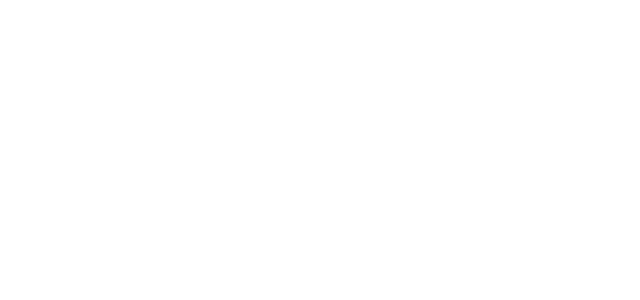
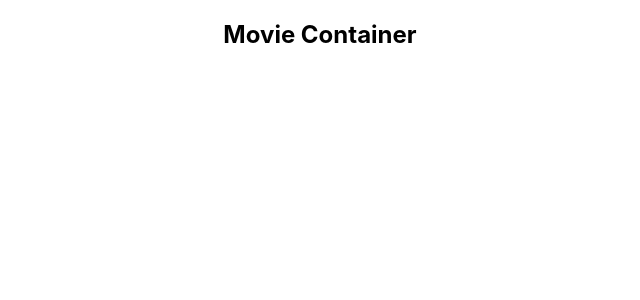
Before and after one commit to Asilo5/hate-it-n-rate-it, a React (Create React App) app: page / in a window 1280 px wide. Shown: the top 300 px of the page, without its empty margins (320-960 px from the left). Built offline with nearby package versions, Linux system fonts and the light colour scheme.

Commit message:
Add text inside movie container to make sure it is connected to App

```diff
--- a/src/Containers/MoviesContainer/MoviesContainer.js
+++ b/src/Containers/MoviesContainer/MoviesContainer.js
@@ -3,7 +3,7 @@
 const MoviesContainer = () => {
     return (
         <section>
-
+           <h2> Movie Container </h2>
         </section>
     )
 }
```
